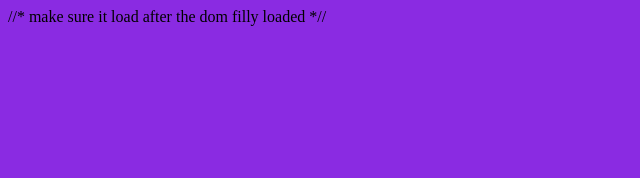
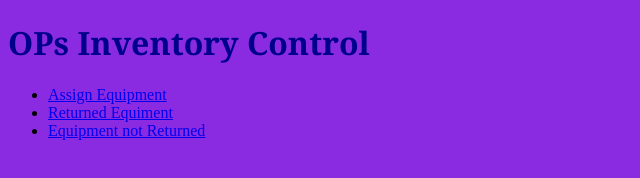
Before and after one commit to BDWIGHTNJ21/Flation-FrontEnd-phase-1-project, a plain HTML site: page index.html in a window 1280 px wide. Shown: the whole page, without its empty margins (0-640 px from the left). Drawn offline with Linux system fonts and the light colour scheme.

Commit message:
Add header and customized it

```diff
--- a/index.html
+++ b/index.html
@@ -5,9 +5,32 @@
     <meta name="viewport" content="width=device-width, initial-scale=1.0">
     <title>Phase 1 Project</title>
     <link rel="stylesheet" href="styles.css"
-    <script defer src="main.js"></script>  //* make sure it load after the dom filly loaded  *//
+    <script defer src="main.js"></script>  <!-- make sure it load after the dom filly loaded -->
 </head>
+
 <body>
+  <!--Header begins-->
+    <header id="top">
+        <h1>OPs Inventory Control</h1>
+    <nav>
+        <ul>
+            <li>
+                <a href="#section1"> Assign Equipment</a>
+            </li>
+
+            <li>
+                <a href="#section2"> Returned Equiment</a>
+            </li>
+
+            <li>
+                <a href="#section3"> Equipment not Returned</a>
+            </li>
+        </ul>
+    </nav>
+    </header>
+  <!--Header begins-->
+
+
 
 </body>
 </html>
--- a/styles.css
+++ b/styles.css
@@ -1,3 +1,11 @@
+/* css */
+
+h1{
+    color: darkblue;
+    font-family: Cambria;
+
+ }
+
 body {
-    background-color: blueviolet; ls
+    background-color: blueviolet;
 }
```
Also changed, not shown: package-lock.json (added), 1 other file.
